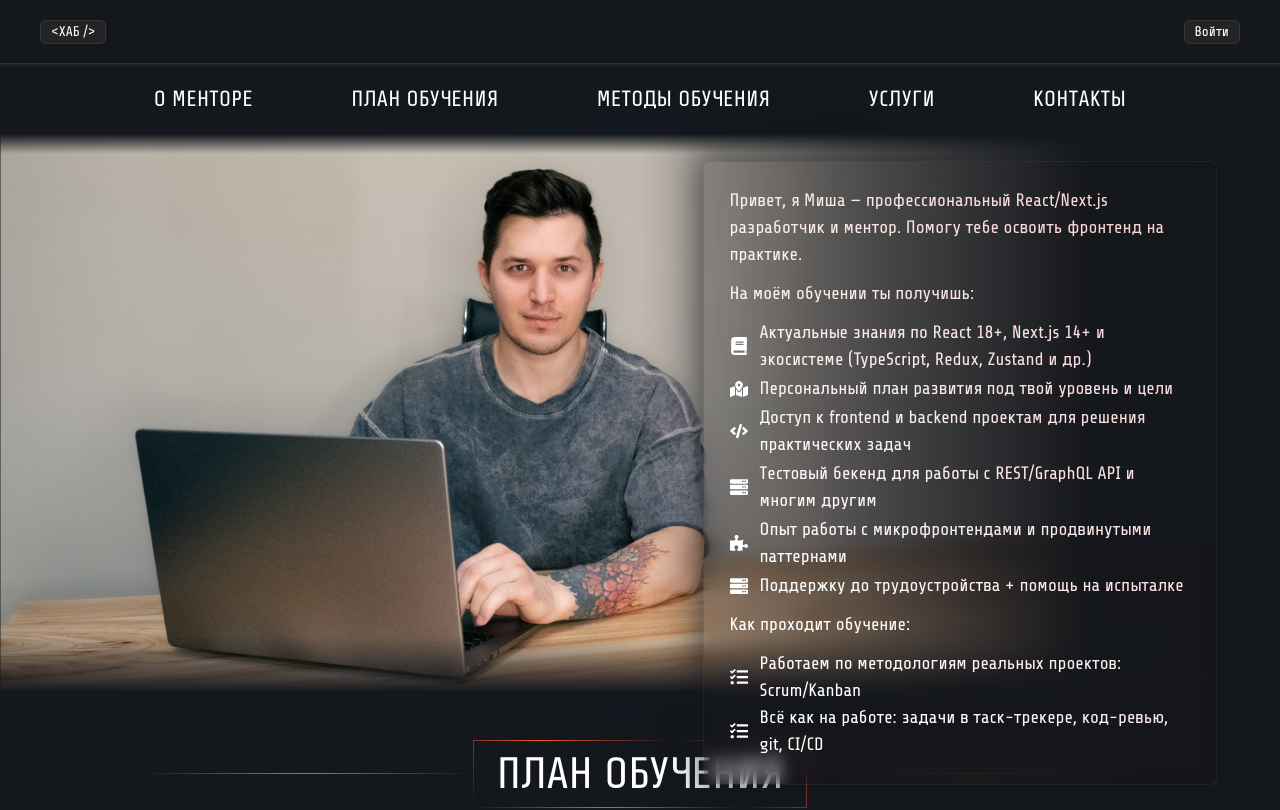
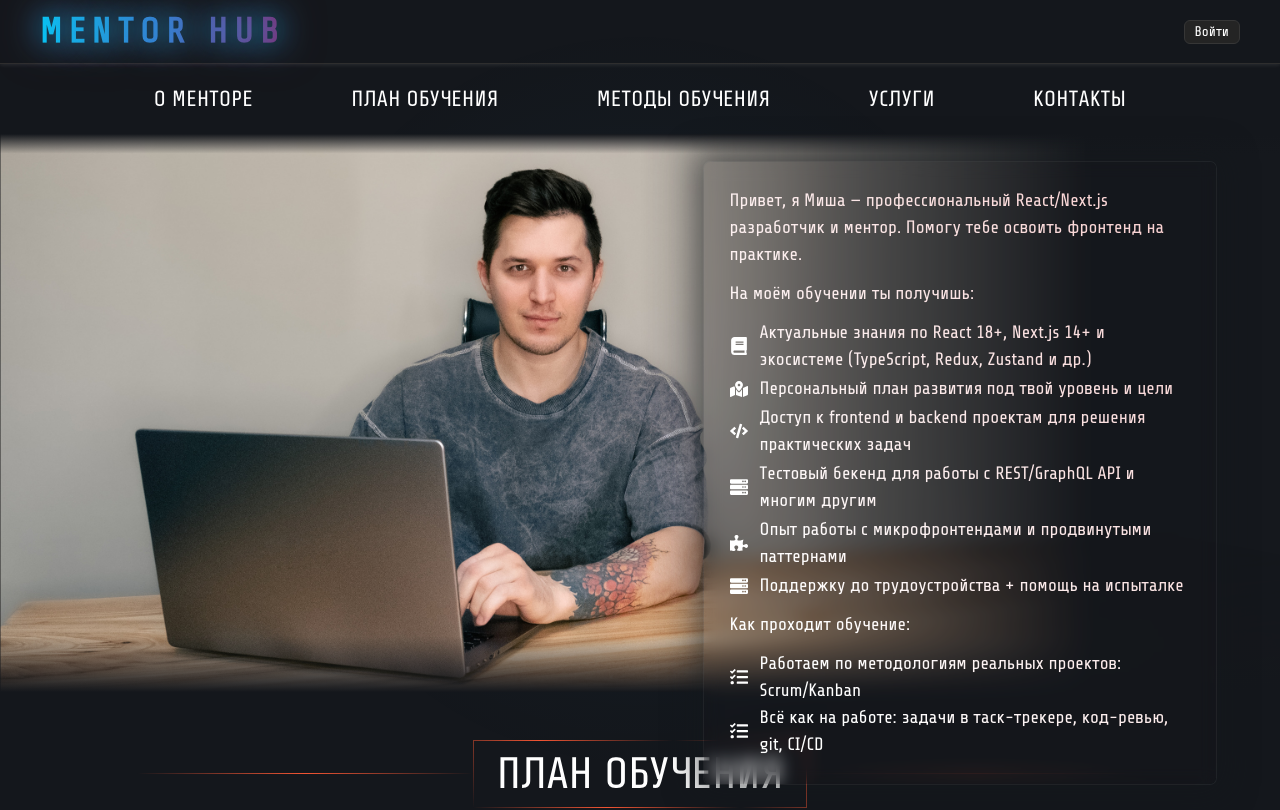
Before and after one commit to art-crazy/school-frontend, a React (Vite) app: page / in a window 1280 px wide. Shown: the top 810 px of the page. Built offline with nearby package versions, Linux system fonts and the light colour scheme.

Commit message:
styled logo

```diff
--- a/src/widgets/Header/Header.module.scss
+++ b/src/widgets/Header/Header.module.scss
@@ -79,6 +79,26 @@
   color: #fff;
 }
 
+.logo {
+  font-size: 2.2rem;
+  font-weight: 900;
+  text-transform: uppercase;
+  letter-spacing: 0.18em;
+  background: linear-gradient(90deg, #00d2ff 0%, #3a7bd5 50%, #89216b 100%);
+  -webkit-background-clip: text;
+  background-clip: text;
+  color: transparent;
+  text-shadow: 0 0 18px #3a7bd5, 0 0 32px #89216b;
+  transition: text-shadow 0.3s;
+  animation: logo-pulse 2s infinite alternate;
+  display: inline-block;
+}
+
+@keyframes logo-pulse {
+  0% { text-shadow: 0 0 18px #3a7bd5, 0 0 32px #89216b; }
+  100% { text-shadow: 0 0 32px #00d2ff, 0 0 48px #89216b; }
+}
+
 @media screen and (min-width: 650px) and (pointer: fine) {
   .header {
     padding: 0 80px 0 80px;
--- a/src/widgets/Header/Header.tsx
+++ b/src/widgets/Header/Header.tsx
@@ -20,11 +20,10 @@ const Header = ({ onAuthModeChange }: HeaderProps) => {
   return (
     <header className={styles.header}>
       <a
-        className={styles.button}
         href={'/'}
         onClick={handleClick}
       >
-        {`<ХАБ />`}
+        <span className={styles.logo}>mentor hub</span>
       </a>
 
       {isLoading ? (
```
